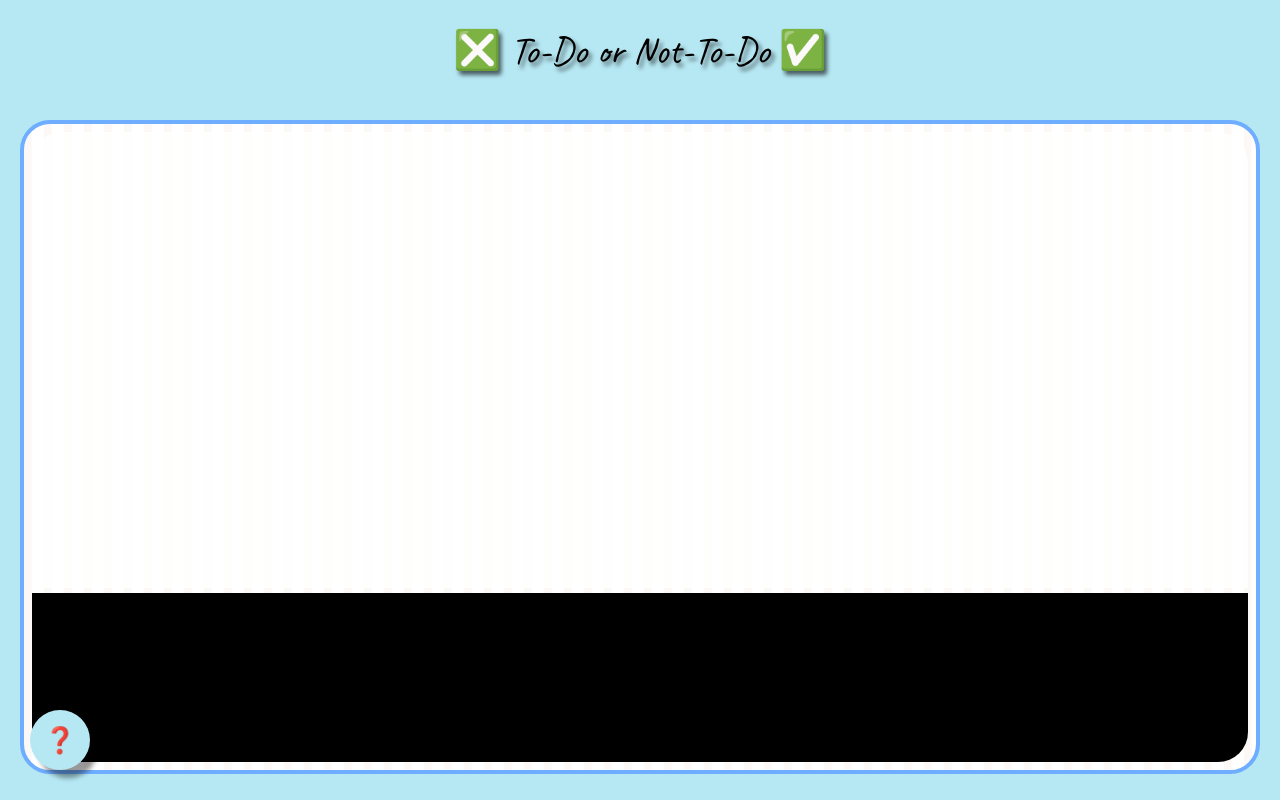
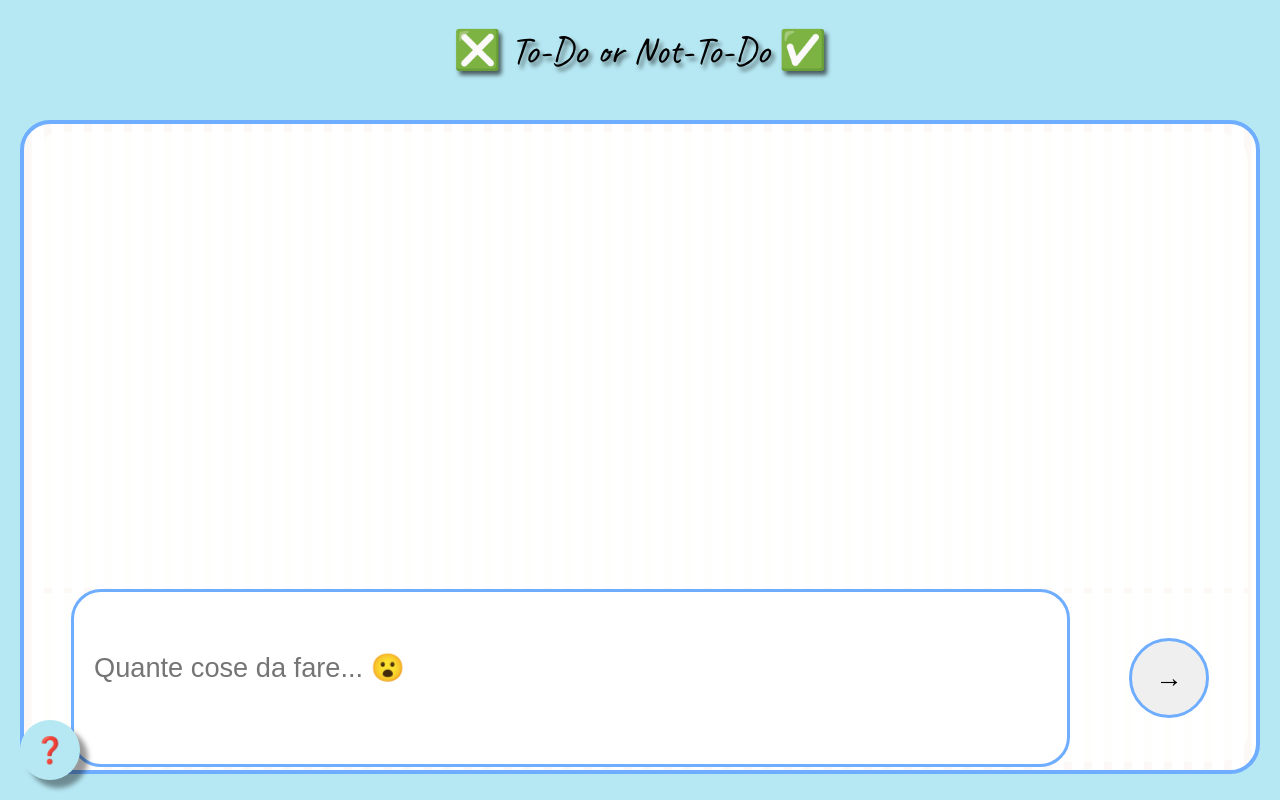
Before and after one commit to ShecktorS/To-Do-or-Not-To-Do, a plain HTML site: page index.html in a window 1280 px wide. Drawn offline with Linux system fonts and the light colour scheme.

Commit message:
Addition of input and button for creating the task. Other css retouches

```diff
--- a/index.html
+++ b/index.html
@@ -17,7 +17,15 @@
     <header>❎ To-Do or Not-To-Do ✅</header>
     <section class="to-do-list">
       <div class="my-tasks"></div>
-      <div class="create-task"></div>
+      <form class="create-task">
+        <input
+          type="text"
+          name="newTask"
+          id="newTask"
+          placeholder="Quante cose da fare... 😮"
+        />
+        <button type="submit">→</button>
+      </form>
     </section>
     <footer style="display: none">
       Made with 🧡 by <i>Ettore Sanfilippo</i>
--- a/style.css
+++ b/style.css
@@ -18,6 +18,7 @@ header {
   align-items: center;
   font-size: 2.4em;
   text-shadow: 3px 4px 4px rgba(0, 0, 0, 0.6);
+  user-select: none;
 }
 
 @media (max-width: 670px) {
@@ -51,13 +52,37 @@ header {
   height: 27%;
   border-bottom-left-radius: 30px;
   border-bottom-right-radius: 30px;
-  background-color: black;
+  background-color: rgba(255, 255, 255, 0.826);
+  display: flex;
+  justify-content: space-evenly;
+  align-items: center;
+  gap: 20px;
+}
+
+.create-task input,
+.create-task button {
+  height: 90%;
+  border: solid #6eadff 3px;
+  font-size: 1.7em;
+}
+.create-task input {
+  width: 80%;
+  border-radius: 30px;
+  padding: 0 0 20px 20px;
+  outline: blue;
+}
+
+.create-task button {
+  width: 80px;
+  height: 80px;
+  border-radius: 50%;
+  cursor: pointer;
 }
 /* -------INFO------- */
 info {
   position: fixed;
-  bottom: 30px;
-  left: 30px;
+  bottom: 20px;
+  left: 20px;
   height: 60px;
   width: 60px;
   font-size: 1.6em;
```
